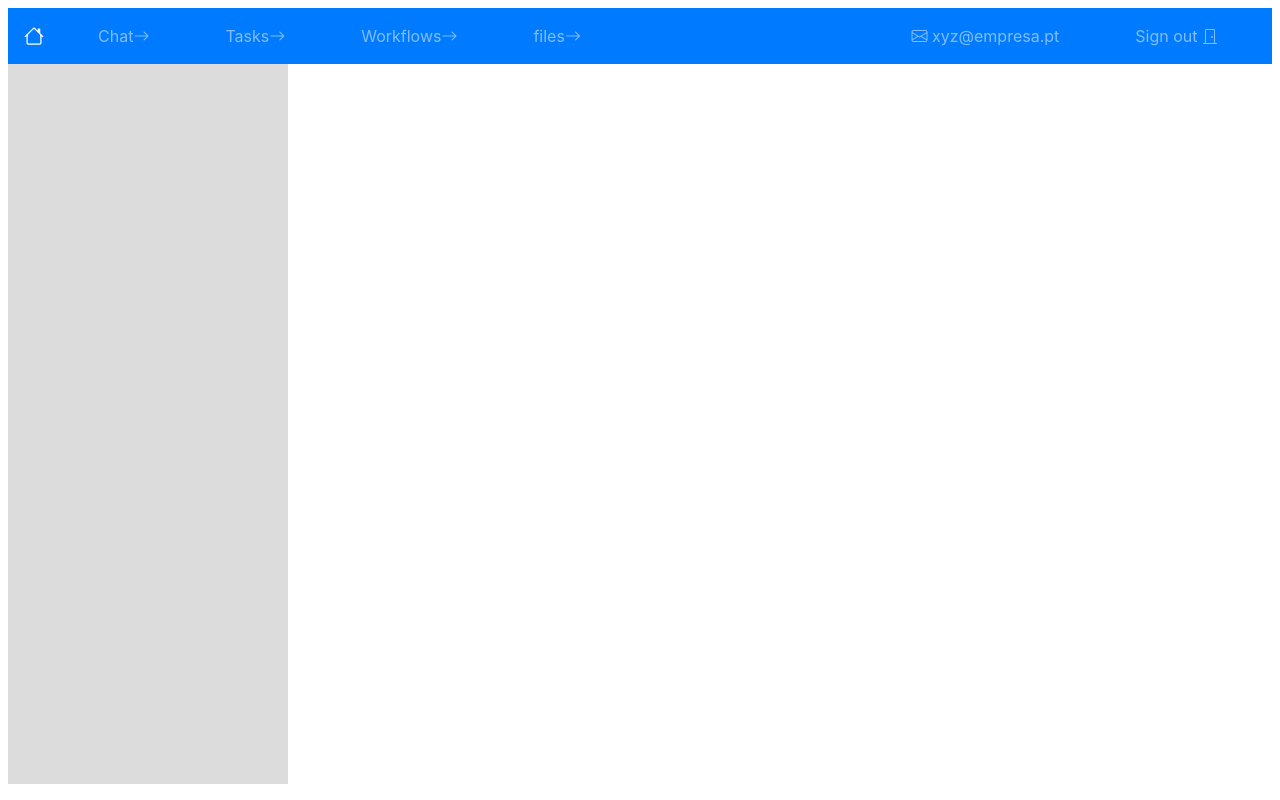
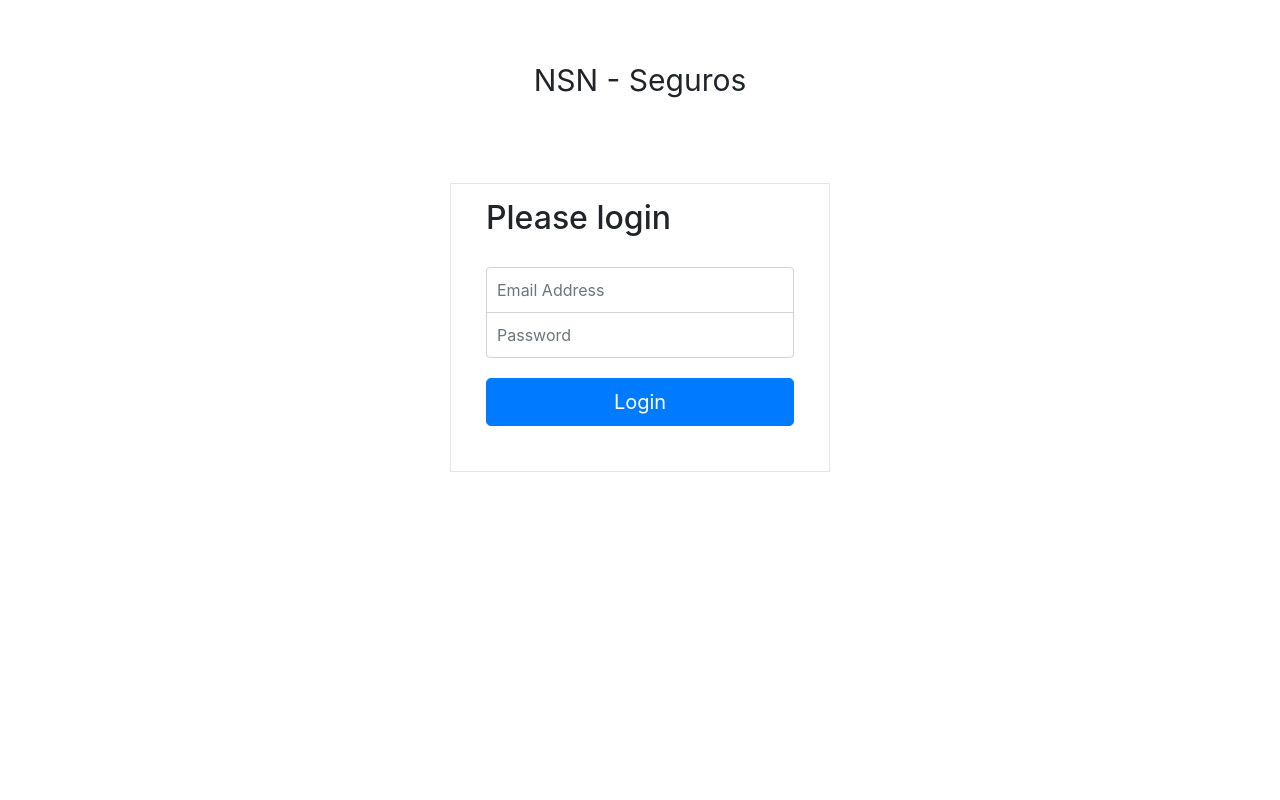
Before and after one commit to AS-2021-2022/AS-2021-2022, a Svelte app in the folder svelt/: page / in a window 1280 px wide. Built offline with nearby package versions, Linux system fonts and the light colour scheme.

Commit message:
added login page, improved tasks

```diff
--- a/svelt/src/App.svelte
+++ b/svelt/src/App.svelte
@@ -3,10 +3,12 @@
 	import userid from "./Chat.svelte";
 	import taskid from "./Tasks.svelte";
 	import Tasks from "./Tasks.svelte";
-	var sidebar_title = "";
+	import Login from "./Login.svelte";
+
 	let options = [];
 	let selected_user = 0;
 	let selected_task = 0;
+	let logged = false;
 	let nav_active = "chat";
 	function updateSideBar(type)
 	{
@@ -18,21 +20,17 @@
 		switch(type)
 		{
 			case 'chat':
-			sidebar_title = "chat";
 			selected_user = 0;
 			break;
 
 			case 'tasks':
-			sidebar_title = "tasks";
 			selected_task = 0;
 			break;
 
 			case 'workflows':
-			sidebar_title = "workflows";
 			break;
 
 			case 'files':
-			sidebar_title = "files";
 			break;
 		}
 	}
@@ -92,7 +90,7 @@
 			break;
 
 			case 'tasks':
-			options = [{name: 'Tarefa 1' , color: 'red' , 'id' : 0x1} , {name: 'Tarefa 2',  color:'green' , 'id' : 0x2}];
+			options = [{name: 'Tarefa 1' , color: 'red' , 'id' : 1} , {name: 'Tarefa 2',  color:'green' , 'id' : 2}];
 			break;
 
 			case 'workflows':
@@ -113,7 +111,9 @@
 </svelte:head>
 
 <main>
-
+	{#if logged === false}
+	<Login bind:logged={logged}></Login>
+	{:else}
 		<nav class="navbar navbar-expand-md navbar-dark bg-primary active">
 			<a href="/" class="navbar-brand"><i class="bi bi-house"></i></a>
 			<button class="navbar-toggler" type="button" data-toggle="collapse" data-target="#navbar6">
@@ -140,7 +140,7 @@
 						<a class="nav-link " href="#"> <i class="bi bi-envelope"></i>  xyz@empresa.pt</a>
 					</li>
 					<li class="nav-item">
-					<a class="nav-link" href="login">Sign out <i class="bi bi-door-closed"></i></a>
+						<a class="nav-link" on:click={() => {logged = false;}}>Sign out <i class="bi bi-door-closed"></i></a>
 					</li>
 				</ul>
 			</div>
@@ -151,7 +151,6 @@
 		<div>
 			<div style="width:280px;Text-align:left;float:left;background-color:gainsboro;">
 				<div class="d-flex flex-column flex-shrink-0 p-3" style="width: 280px;height:90vh;">
-				<div class="sidebar-content">{sidebar_title}</div>
 					{#each options as option , index}
 					<div on:click={() => {selected(index)}}>
 						<div class="sidebar-content">{option.name} <div class="circle" style="background-color:{option.color};"></div></div>
@@ -164,16 +163,20 @@
 				{#if nav_active == "chat" && selected_user != 0}
 						<Chat userid = {selected_user}></Chat>
 
-			{/if}
 
-			{#if nav_active == "tasks" && selected_task != 0}
+
+				{:else if nav_active == "tasks" && selected_task != 0}
 
 						<Tasks taskid = {selected_task}></Tasks>
 
 				{/if}
 
+			</div>
+		</div>
 
-</div>
+
+	{/if}
+
 
 </main>
 
@@ -204,7 +207,8 @@
 
 	}
 	.sidebar-content:hover{
-		background-color: grey;
+		background-color: rgb(171, 171, 171);
+		cursor:pointer;
 	}
 
 	.circle
@@ -215,6 +219,7 @@
 		border-radius: 50%;
 		display: inline-block;
 		float:right;
+		margin-right:10px;
 
 	}
 
--- /dev/null
+++ b/svelt/src/Login.svelte
@@ -0,0 +1,95 @@
+<script>
+
+  export let logged = false;
+
+
+
+async function login () {
+
+
+    let user = document.getElementById("user").value;
+    let pass = document.getElementById("pass").value;
+		const res = await fetch('https://localhost:5000', {
+			method: 'POST',
+			body: JSON.stringify({
+        "type" : "login",
+        "username" : user,
+        "password" : pass
+			})
+		})
+
+		const json = await res.json()
+		result = JSON.stringify(json)
+
+    if(result["status"] == "accepted")
+    {
+      logged = true;
+    }
+	}
+
+</script>
+
+
+<main>
+    <div class = "title">NSN - Seguros</div>
+    <div class="wrapper">
+        <div class="form-signin">
+          <h2 class="form-signin-heading">Please login</h2>
+          <input type="text" class="form-control" id="user" placeholder="Email Address" required="" autofocus="" />
+          <input type="password" class="form-control" id="pass" placeholder="Password" required=""/>
+
+          <button class="btn btn-lg btn-primary btn-block" on:click={()=>{login();}}>Login</button>
+        </div>
+      </div>
+</main>
+
+
+
+<style>
+
+   .title
+   {
+    font-size:30px;
+    text-align:center;
+    margin-top:50px;
+   }
+ .wrapper {
+	 margin-top: 80px;
+	 margin-bottom: 80px;
+}
+ .form-signin {
+	 max-width: 380px;
+	 padding: 15px 35px 45px;
+	 margin: 0 auto;
+	 background-color: #fff;
+	 border: 1px solid rgba(0, 0, 0, 0.1);
+}
+ .form-signin .form-signin-heading, .form-signin .checkbox {
+	 margin-bottom: 30px;
+}
+ .form-signin .checkbox {
+	 font-weight: normal;
+}
+ .form-signin .form-control {
+	 position: relative;
+	 font-size: 16px;
+	 height: auto;
+	 padding: 10px;
+}
+ .form-signin .form-control:focus {
+	 z-index: 2;
+}
+ .form-signin input[type="text"] {
+	 margin-bottom: -1px;
+	 border-bottom-left-radius: 0;
+	 border-bottom-right-radius: 0;
+}
+ .form-signin input[type="password"] {
+	 margin-bottom: 20px;
+	 border-top-left-radius: 0;
+	 border-top-right-radius: 0;
+}
+
+
+
+</style>
--- a/svelt/src/Tasks.svelte
+++ b/svelt/src/Tasks.svelte
@@ -1,21 +1,44 @@
 <script>
-
-    let taskid = "";
+    import { afterUpdate } from "svelte";
+    export let taskid;
     let state = "";
+    let last_id = -1;
     if(taskid == undefined) state = "write";
     else{
         state = "read";
     }
 
+    afterUpdate(() => {
+    if(last_id != taskid)
+    {
+        if(taskid == 1)
+    {
+        parameters = {
+            "status" : "accepted",
+            "start" : "6/6 - 15:00",
+            "end" : "7/6 - 14:00",
+            "priority" : "Alta" ,
+            "description" : "Descrição detalhada da tarefa aqui"
+        }
+    }
+    if(taskid == 2)
+    {
+        parameters = {
+            "status" : "accepted",
+            "start" : "5/6 - 15:00",
+            "end" : "6/6 - 14:00",
+            "priority" : "Baixa" ,
+            "description" : "Descrição detalhada da tarefa aqui"
+        }
+    }
+        last_id = taskid;
+    }
+
+    });
+
     let parameters = undefined;
+    console.log(taskid);
 
-    parameters = {
-        "status" : "accepted",
-        "start" : "6/6 - 15:00",
-        "end" : "7/6 - 14:00",
-        "priority" : "Alta" ,
-        "description" : "Descrição detalhada da tarefa aqui"
-    }
 
     async function getTask(id)
     {
@@ -60,7 +83,7 @@
                 <p></p>
                 <div class = "field" style="background-color:rgb(231, 231, 231);">Priority : </div><div class = "field">{parameters["priority"]}</div>
                 <p></p>
-                <div class = "field" style="background-color:rgb(231, 231, 231);">Progress : </div><input type="range" min="0" max="100" value="0">
+                <div class = "field" style="background-color:rgb(231, 231, 231);">Progress : </div><input type="range" min="0" max="100" value="0"><div></div>
                 <p></p>
                 <div class = "field" style="background-color:rgb(231, 231, 231);">Start : </div><div class = "field">{parameters["start"]}</div>
                 <div class = "field" style="background-color:rgb(231, 231, 231);">End : </div><div class = "field">{parameters["end"]}</div>
@@ -72,7 +95,11 @@
                 <p></p>
 
 
-                <button class = "concludeButton">Conclude task!</button>
+                <button class = "concludeButton" on:click={() => {
+
+                    console.log("remove task");
+
+                }}>Conclude task!</button>
 
             {/if}
         {:else}
@@ -95,6 +122,7 @@
         width : 40%;
         margin: 0 auto;
         height: fit-content;
+        padding-bottom:50px;
         margin-top:100px;
         background-color:rgb(231, 231, 231);
         min-height:500px;
@@ -122,7 +150,12 @@
     {
         width:fit-content;
         height:fit-content;
-        background-color: green;
+        background-color: rgb(201, 201, 201);
+    }
+
+    .concludeButton:hover
+    {
+        background-color: rgb(171, 171, 171);
     }
 
         .slider {
```
Lines whose indentation alone changed are shown as unchanged.
